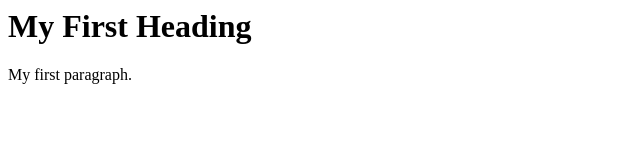
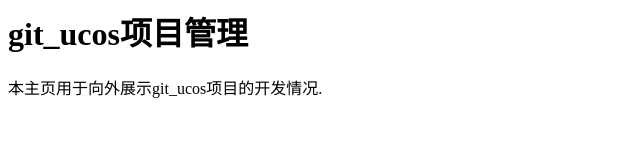
Before and after one commit to Alexhust/git_ucos, a plain HTML site: page index.html in a window 1280 px wide. Shown: the whole page, without its empty margins (0-640 px from the left). Drawn offline with Linux system fonts and the light colour scheme.

Commit message:
Update index.html

```diff
--- a/index.html
+++ b/index.html
@@ -1,9 +1,9 @@
 <html>
 <body>
 
-<h1>My First Heading</h1>
+<h1>git_ucos项目管理</h1>
 
-<p>My first paragraph.</p>
+<p>本主页用于向外展示git_ucos项目的开发情况.</p>
 
 </body>
 </html>
```
